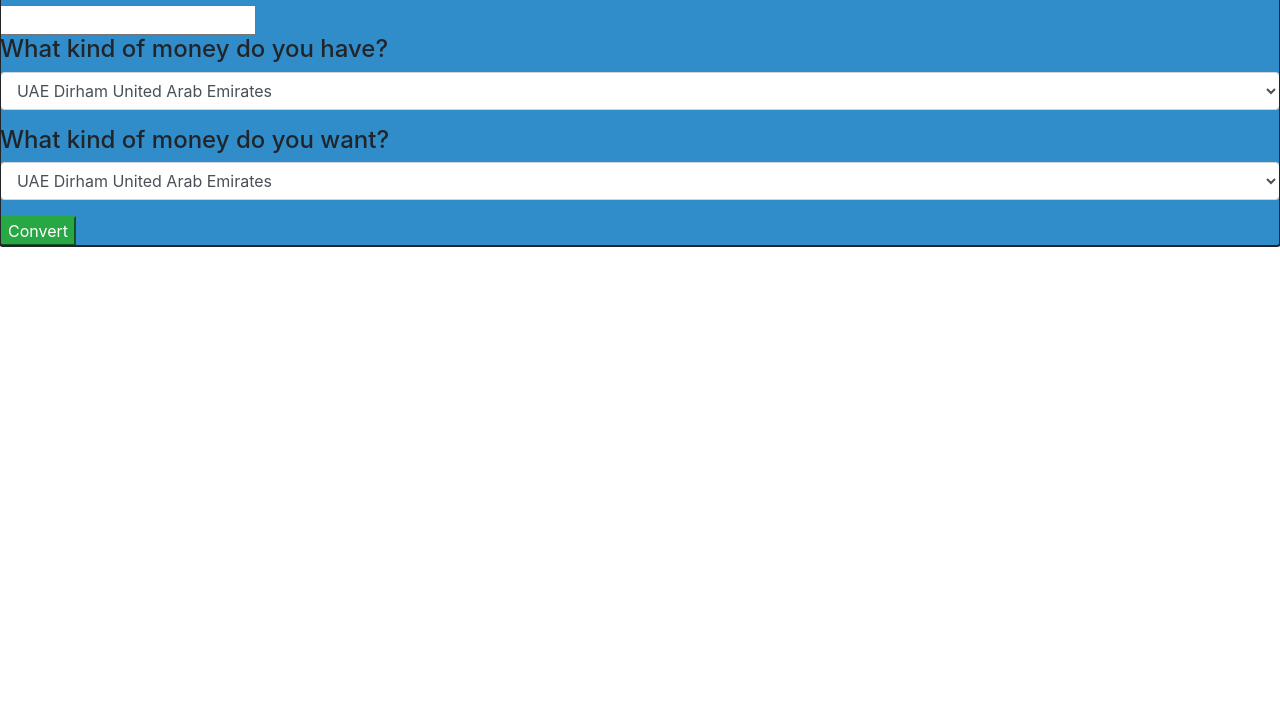
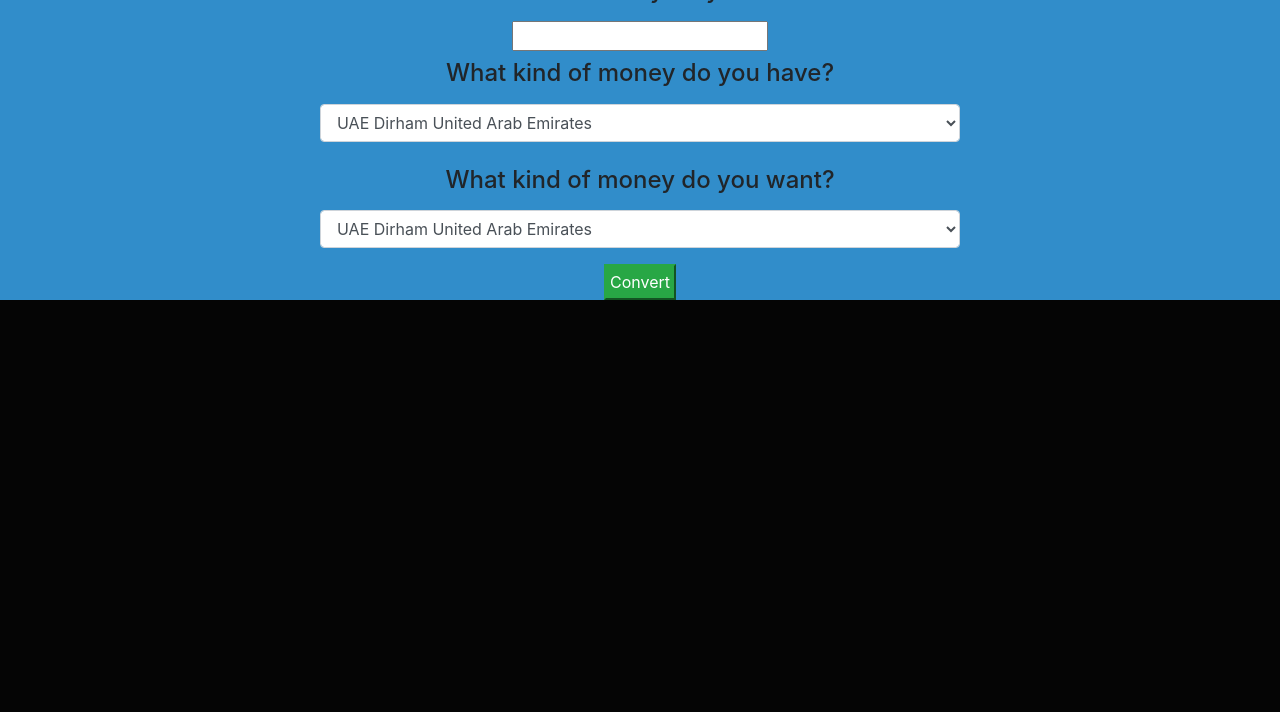
Before and after one commit to WNiazi/CurrencyExchange, a website built with webpack: page src/index.html in a window 1280 px wide. Shown: the part 88-800 px from the top of the page. Built offline with nearby package versions, Linux system fonts and the light colour scheme.

Commit message:
css changes

```diff
--- a/src/css/styles.css
+++ b/src/css/styles.css
@@ -1,14 +1,18 @@
 
-.container {
+body {
   background-color: rgb(5, 5, 5);
-  text-align: justify;
-  padding: 20rem;
 }
-
-#formOne{
+#formOne {
   background-color: rgb(49, 141, 202);
-  outline-style: auto;
+  text-align: center;
 }
-.submit {
-  padding-top: 5rem;
+.fromCurrencyCode{
+padding-left: 20rem;
+padding-right: 20rem;
 }
+h4 {
+  padding: 0.5rem;
+}
+#submit {
+  padding: 0.25rem;
+}
--- a/src/index.js
+++ b/src/index.js
@@ -15,20 +15,16 @@ function clearFields() {
 
 $(document).ready(function() {
   $('#formOne').submit(function(event) {
-    console.log ("hello");
     event.preventDefault();
     const fromCurrencyCode = $("#fromCurrencyCode").val();
-    console.log (fromCurrencyCode);
     const amount = parseInt($("#fromCurrency-amount").val());
-    console.log(amount);
     const toCurrencyCode = $("#toCurrencyCode").val();
-    console.log (toCurrencyCode);
     clearFields();
     CurrencyExchange.getConversion(fromCurrencyCode, toCurrencyCode, amount)
       .then(function(response) {
         if (response.conversion_rate){
           const rate = response.conversion_rate;
-          const total = amount * rate ;
+          const total = amount * rate;
           $('.showRate').text(`The conversion rate between ${toCurrencyCode} and ${fromCurrencyCode} is ${rate}`);
           $('.showOutput').text(`The new amount is ${total}`);
         } else {
```
